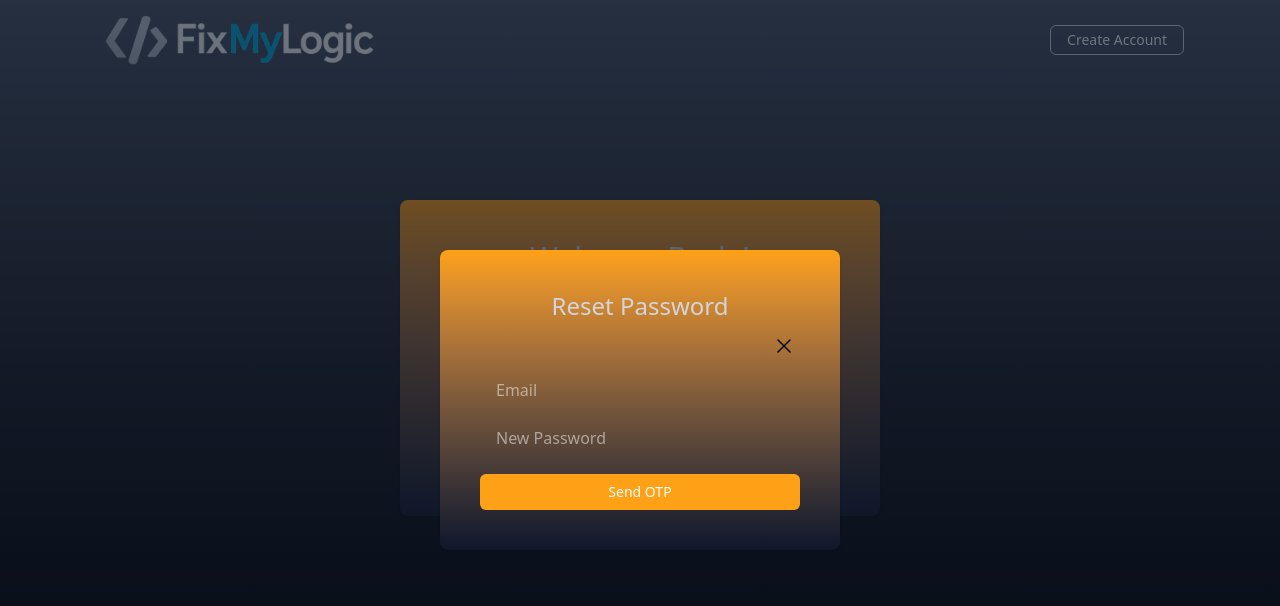
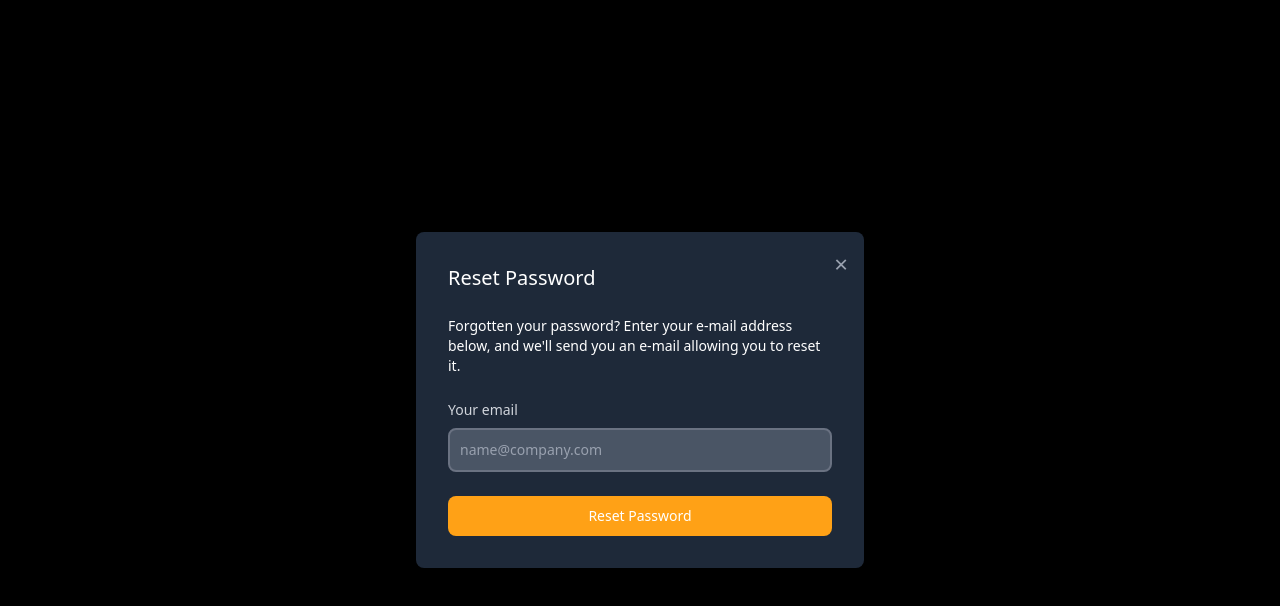
Before and after one commit to Immonn/FixMyLogic, a Next.js app: page /auth/signin in a window 1280 px wide. Both pictures are taken after a click on the element "Forgot Password ?". Shown: the top 606 px of the page. Built offline with nearby package versions, Linux system fonts and the light colour scheme; no server answers.

Commit message:
Completed Reset Functionaly

```diff
--- a/app/(pages)/auth/signin/page.tsx
+++ b/app/(pages)/auth/signin/page.tsx
@@ -3,7 +3,7 @@ import React, { useState,useRef } from 'react';
 import Navbar from "@/app/components/SigninNavbar"
 import { Input } from '@/app/components/Input';
 import { Button } from '@/app/components/Button';
-import { ResetPassword } from '@/app/components/ResetPassword';
+import ResetPassword from '@/app/components/ResetPassword';
 import {auth} from "@/app/firebase/firebase";
 import { useSignInWithEmailAndPassword } from 'react-firebase-hooks/auth';
 import { useRouter } from 'next/navigation';
--- a/app/components/ResetPassword.tsx
+++ b/app/components/ResetPassword.tsx
@@ -1,32 +1,76 @@
-import { Input } from '@/app/components/Input';
-import { Button } from '@/app/components/Button';
-import { CrossIcon } from '../icons/Close';
+'use client'
+import { auth } from "@/app/firebase/firebase";
+import React, { useState, useEffect } from "react";
+import { useSendPasswordResetEmail } from "react-firebase-hooks/auth";
+import { toast } from "react-toastify";
 
-//@ts-ignore
-export function ResetPassword({open,onclose}){
-    return  <div>
-        {open && (
-            <div
-                className="fixed inset-0 z-50 flex items-center justify-center"
-                onClick={onclose}
-            >
-                <div className="absolute inset-0 bg-gray-900 opacity-60" />
-                <div
-                    className="bg-white rounded-lg shadow relative px-10 py-10 w-100 flex flex-col gap-2 bg-linear-to-b from-brand-orange to-slate-900"
-                    onClick={e => e.stopPropagation()}
-                >  <p className='font-medium items-center flex justify-center text-2xl text-gray-300'>Reset Password</p>
-                    <span className="flex justify-end cursor-pointer" onClick={onclose}>
-                        <div className="hover:bg-white p-1 rounded transition duration-150"><CrossIcon /></div>
-                    </span>
-                    <Input placeholder='Email' className='w-full'></Input>
-                    <Input placeholder='New Password' className='w-full'></Input>
+type ResetPasswordProps = {
+	open?: boolean;
+	onclose?: () => void;
+};
 
+const ResetPassword: React.FC<ResetPasswordProps> = ({ open = false, onclose }) => {
+	const [email, setEmail] = useState("");
+	const [sendPasswordResetEmail, sending, error] = useSendPasswordResetEmail(auth);
+	const handleReset = async (e: React.FormEvent<HTMLFormElement>) => {
+		e.preventDefault();
+		const success = await sendPasswordResetEmail(email);
+		if (success) {
+			toast.success("Password reset email sent", { position: "top-center", autoClose: 3000, theme: "dark" });
+			setEmail("");
+			if (onclose) onclose();
+		}
+	};
 
-                    <div className="flex justify-center mt-2">
-                        <Button text="Send OTP" />
-                    </div>
-                </div>
-            </div>
-        )}
-    </div>
-}
+	useEffect(() => {
+		if (error) {
+			alert(error.message);
+		}
+	}, [error]);
+
+	if (!open) return null;
+
+	return (
+		<div className='fixed inset-0 bg-black bg-opacity-50 flex items-center justify-center z-50'>
+			<div className='bg-gray-800 rounded-lg p-8 max-w-md w-full mx-4 relative'>
+				<button
+					onClick={onclose}
+					className='absolute top-4 right-4 text-gray-400 hover:text-white text-2xl'
+				>
+					×
+				</button>
+				<form className='space-y-6' onSubmit={handleReset}>
+					<h3 className='text-xl font-medium text-white'>Reset Password</h3>
+					<p className='text-sm text-white'>
+						Forgotten your password? Enter your e-mail address below, and we&apos;ll send you an e-mail allowing you
+						to reset it.
+					</p>
+					<div>
+						<label htmlFor='email' className='text-sm font-medium block mb-2 text-gray-300'>
+							Your email
+						</label>
+						<input
+							type='email'
+							name='email'
+							value={email}
+							onChange={(e) => setEmail(e.target.value)}
+							id='email'
+							className='border-2 outline-none sm:text-sm rounded-lg focus:ring-blue-500 focus:border-blue-500 block w-full p-2.5 bg-gray-600 border-gray-500 placeholder-gray-400 text-white'
+							placeholder='name@company.com'
+						/>
+					</div>
+
+					<button
+						type='submit'
+						disabled={sending}
+						className={`w-full text-white focus:ring-4 focus:ring-blue-300 font-medium rounded-lg text-sm px-5 py-2.5 text-center
+                bg-brand-orange hover:bg-brand-orange-s disabled:opacity-50`}
+					>
+						{sending ? "Sending..." : "Reset Password"}
+					</button>
+				</form>
+			</div>
+		</div>
+	);
+};
+export default ResetPassword;
--- a/package.json
+++ b/package.json
@@ -15,6 +15,7 @@
     "react-dom": "19.2.3",
     "react-firebase-hooks": "^5.1.1",
     "react-icons": "^5.6.0",
+    "react-toastify": "^11.0.5",
     "react-youtube": "^10.1.0",
     "recoil": "^0.7.7"
   },
```
Also changed, not shown: 1 other file (tests, documents, lock files or other folders).
